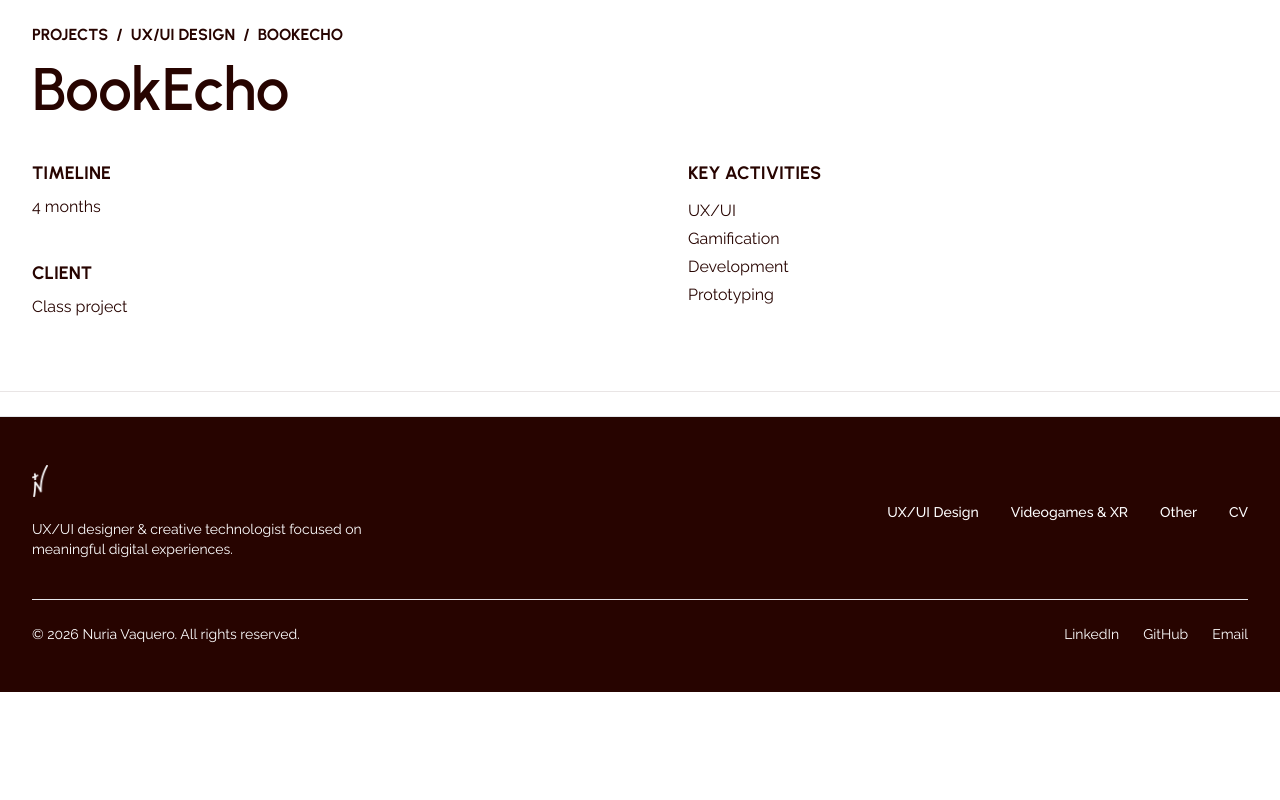
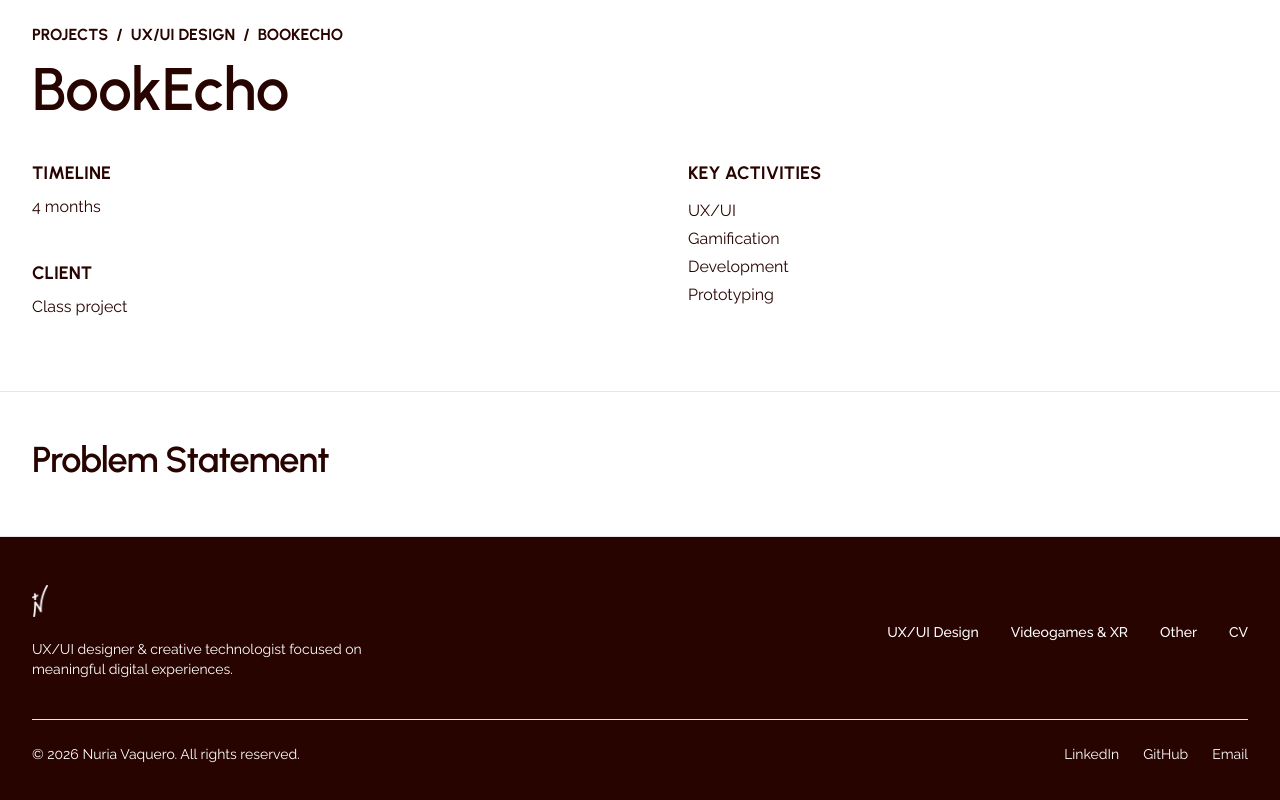
Before and after one commit to nuriavate/nuriaPortfolioSite, a React (Create React App) app in the folder nuriaportfoliosite/: page /detail/2 in a window 1280 px wide. Shown: the part 593-1393 px from the top of the page. Before the commit the page ends 1285 px from the top, so only its background shows below. Built offline with nearby package versions, Linux system fonts and the light colour scheme.

Commit message:
cambio de rpueva vercel

```diff
--- a/nuriaportfoliosite/src/components/DetailExplanations/bookecho.js
+++ b/nuriaportfoliosite/src/components/DetailExplanations/bookecho.js
@@ -1,5 +1,9 @@
+import DetailSection from "../detailSection";
+
 export default function BookEcho(){
     return(
-        <div></div>
+        <div>
+            <DetailSection titleh1={"Problem Statement"} ></DetailSection>
+        </div>
     );
 }
```
